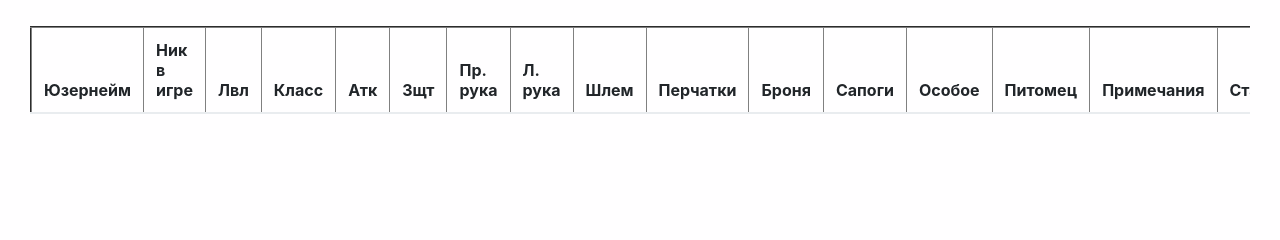
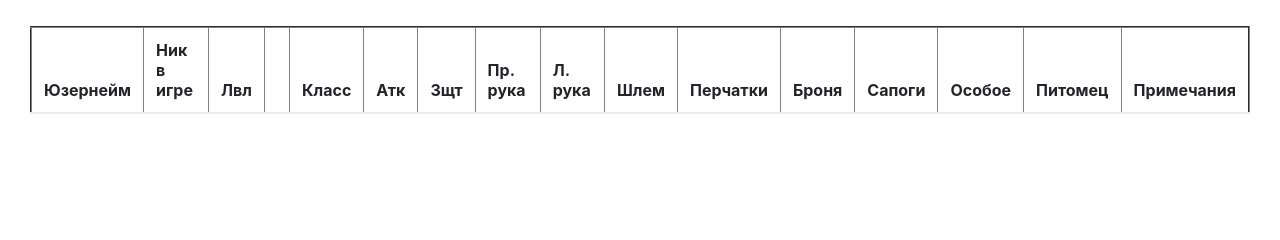
Before and after one commit to toxydose/CastleStats, a Flask app: template app/templates/squad_member_equip.html in a window 1280 px wide. Shown: the part 208-448 px from the top of the page. Run offline with Flask 2, Linux system fonts and the light colour scheme; the template is opened without the code that fills it, so the values that code supplies are empty; some libraries are stand-ins or nearby versions.

Commit message:
minor column replacement

```diff
--- a/app/templates/squad_member_equip.html
+++ b/app/templates/squad_member_equip.html
@@ -29,6 +29,7 @@
                         <th>Юзернейм</th>
                         <th>Ник в игре</th>
                         <th>Лвл</th>
+                        <th></th>
                         <th>Класс</th>
                         <th>Атк</th>
                         <th>Зщт</th>
@@ -41,7 +42,6 @@
                         <th>Особое</th>
                         <th>Питомец</th>
                         <th>Примечания</th>
-                        <th>Статус</th>
                     </tr>
                     </thead>
                     <tbody>
@@ -50,6 +50,7 @@
                             <td><a href="/player/{{ user.id }}">@{{ user.username }}</a></td>
                             <td>{{ character.name }}</td>
                             <td>{{ character.level }}</td>
+                            <td>{{ fresh }}</td>
                             <td>{{ character.prof }}</td>
                             <td>{{ character.attack }}</td>
                             <td>{{ character.defence }}</td>
@@ -66,7 +67,6 @@
                                 <td></td>
                             {% endif %}
                             <td></td>
-                            <td>{{ fresh }}</td>
                         </tr>
                     {% endfor %}
                     </tbody>
```
